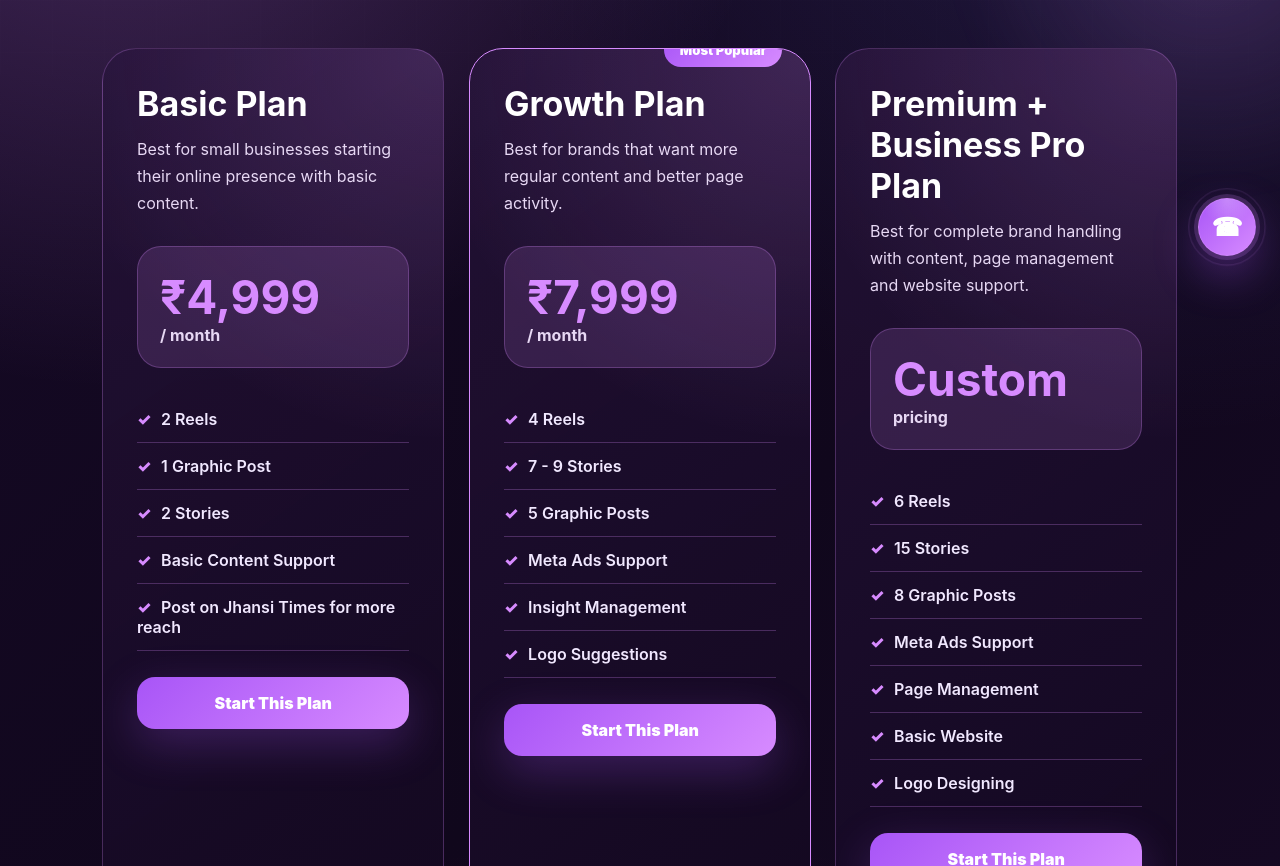
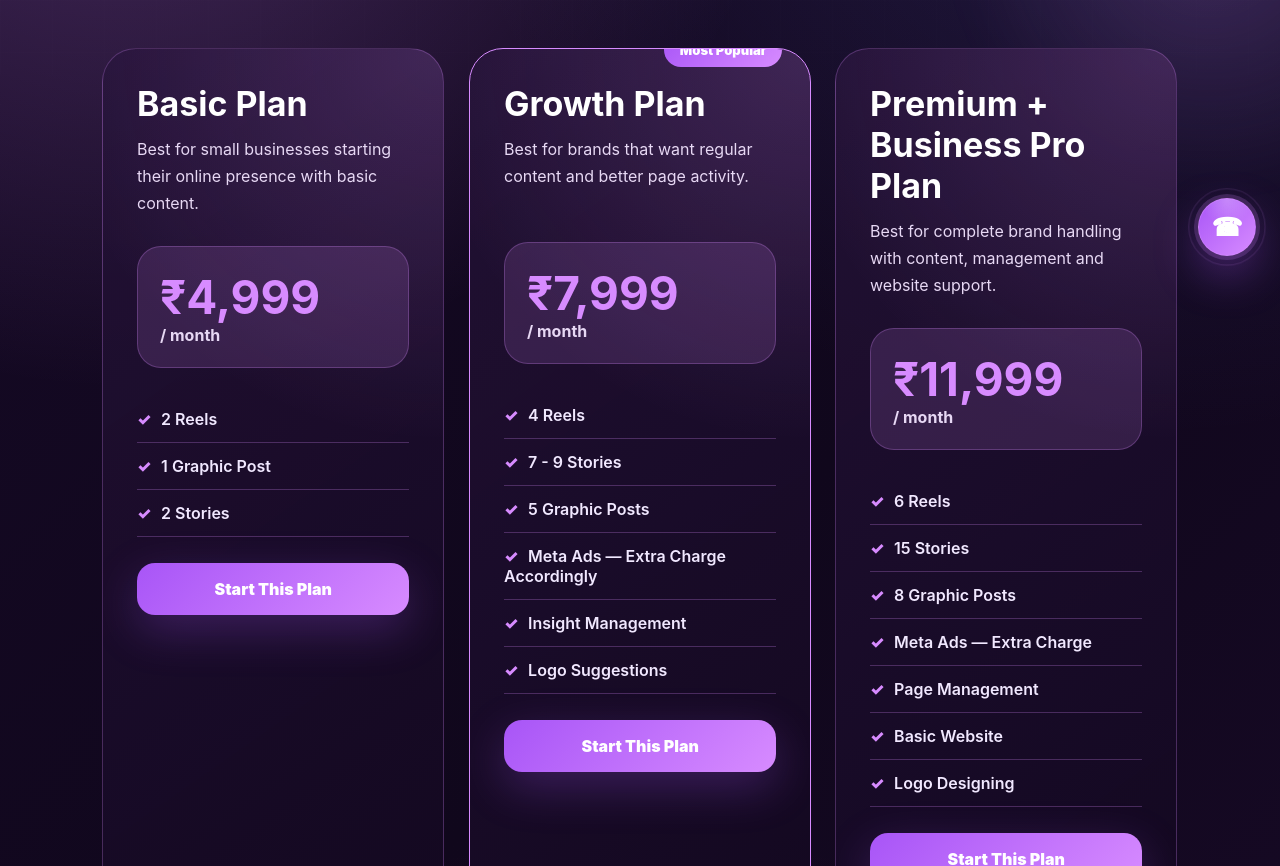
Before and after one commit to kunalgautam15/social-spike, a React (Vite) app: page /packages in a window 1280 px wide. Shown: the part 520-1386 px from the top of the page. Built offline with nearby package versions, Linux system fonts and the light colour scheme.

Commit message:
Updated final Social Spike packages

```diff
--- a/src/pages/Packages.jsx
+++ b/src/pages/Packages.jsx
@@ -8,23 +8,17 @@ function Packages() {
       name: "Basic Plan",
       price: "₹4,999",
       desc: "Best for small businesses starting their online presence with basic content.",
-      features: [
-        "2 Reels",
-        "1 Graphic Post",
-        "2 Stories",
-        "Basic Content Support",
-        "Post on Jhansi Times for more reach",
-      ],
+      features: ["2 Reels", "1 Graphic Post", "2 Stories"],
     },
     {
       name: "Growth Plan",
       price: "₹7,999",
-      desc: "Best for brands that want more regular content and better page activity.",
+      desc: "Best for brands that want regular content and better page activity.",
       features: [
         "4 Reels",
         "7 - 9 Stories",
         "5 Graphic Posts",
-        "Meta Ads Support",
+        "Meta Ads — Extra Charge Accordingly",
         "Insight Management",
         "Logo Suggestions",
       ],
@@ -32,13 +26,13 @@ function Packages() {
     },
     {
       name: "Premium + Business Pro Plan",
-      price: "Custom",
-      desc: "Best for complete brand handling with content, page management and website support.",
+      price: "₹11,999",
+      desc: "Best for complete brand handling with content, management and website support.",
       features: [
         "6 Reels",
         "15 Stories",
         "8 Graphic Posts",
-        "Meta Ads Support",
+        "Meta Ads — Extra Charge",
         "Page Management",
         "Basic Website",
         "Logo Designing",
@@ -91,7 +85,7 @@ Please share the next steps and payment details.`;
 
             <div className="package-price">
               <h3>{item.price}</h3>
-              <span>{item.price === "Custom" ? "pricing" : "/ month"}</span>
+              <span>/ month</span>
             </div>
 
             <ul>
```
